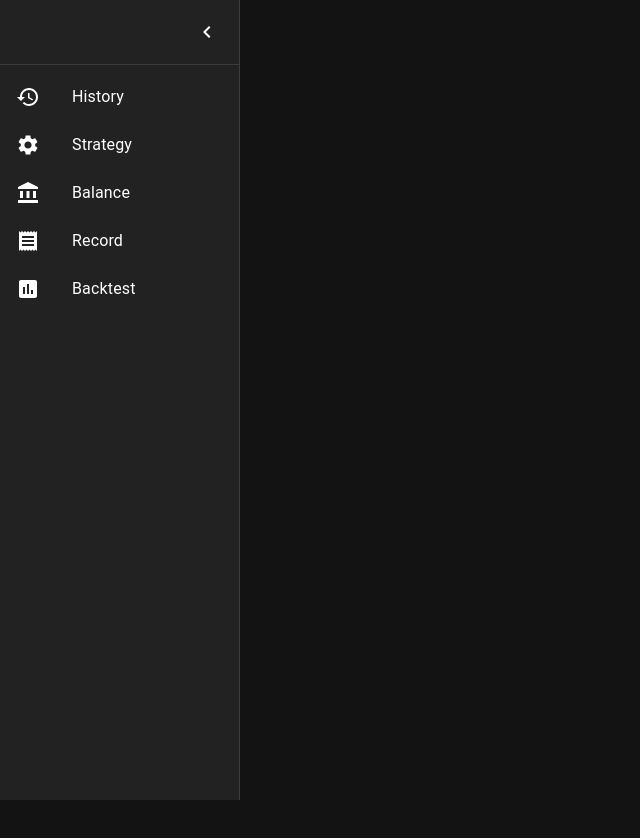
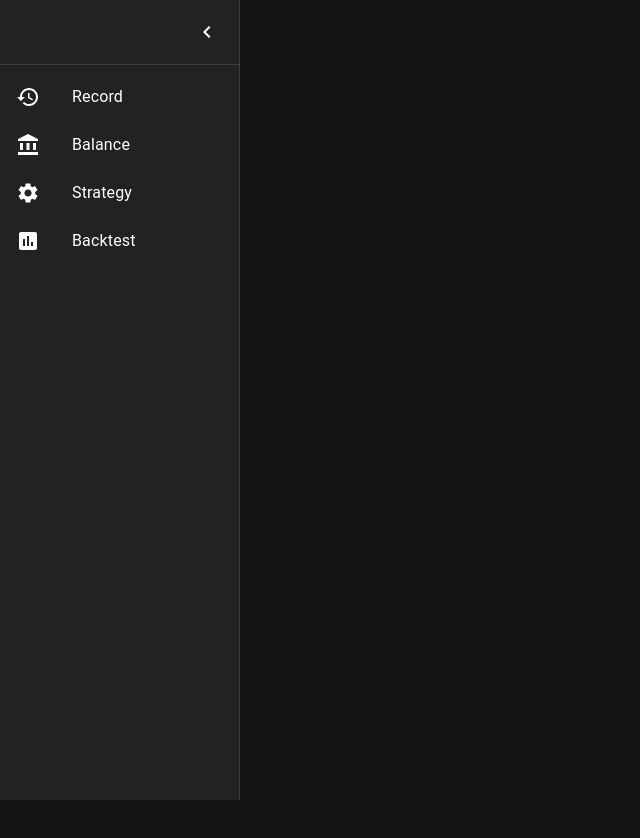
Before and after one commit to Rain1047/uchu_trade, a React (Create React App) app in the folder frontend/: page / in a window 1280 px wide. Shown: the top 838 px of the page, without its empty margins (0-640 px from the left). Built offline with nearby package versions, Linux system fonts and the light colour scheme.

Commit message:
[交易记录后端开发]

```diff
--- a/frontend/src/components/SideBar.js
+++ b/frontend/src/components/SideBar.js
@@ -65,15 +65,15 @@ const SideBar = ({ open, setOpen }) => {
 
     const menuItems = [
 
+        // {
+        //     text: 'History',
+        //     icon: <HistoryIcon />,
+        //     path: '/trade/history'
+        // },
         {
-            text: 'History',
+            text: 'Record',
             icon: <HistoryIcon />,
-            path: '/trade/history'
-        },
-        {
-            text: 'Strategy',
-            icon: <SettingsIcon />,
-            path: '/strategy'
+            path: '/record'
         },
         {
             text: 'Balance',  // 新增 Balance 菜单项
@@ -81,10 +81,11 @@ const SideBar = ({ open, setOpen }) => {
             path: '/balance'
         },
         {
-            text: 'Record',
-            icon: <ReceiptIcon />,
-            path: '/record'
+            text: 'Strategy',
+            icon: <SettingsIcon />,
+            path: '/strategy'
         },
+
         {
             text: 'Backtest',  // 新增 Balance 菜单项
             icon: <AssessmentIcon />,
```
Also changed, not shown: 1 other file (tests, documents, lock files or other folders).
